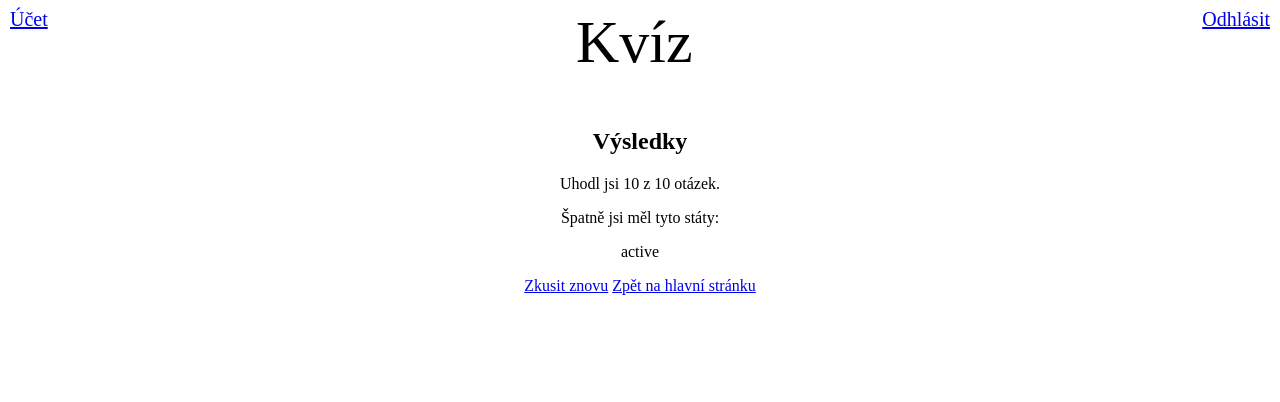
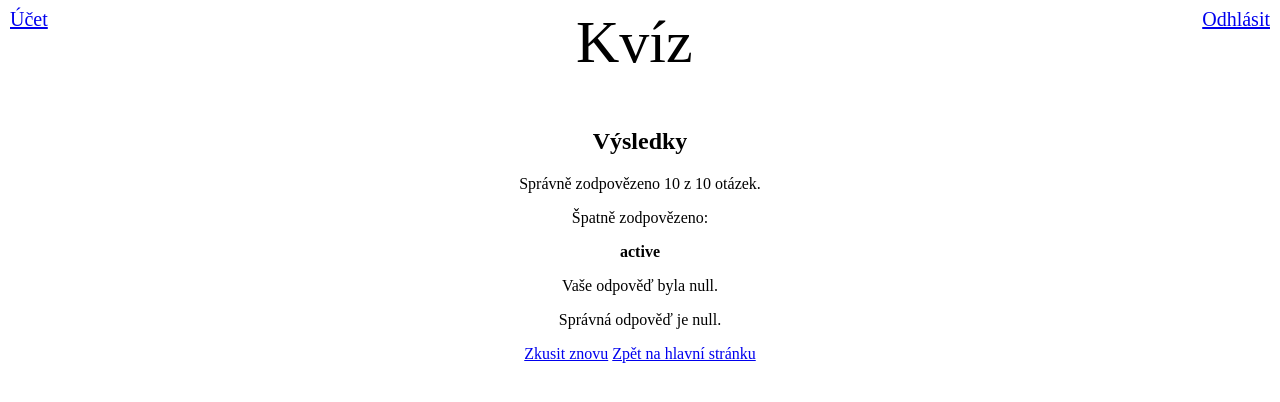
Before and after one commit to SedlacekOndrej/quiz-game-service, a Spring app: template src/main/resources/templates/results.html in a window 1280 px wide. Shown: the top 402 px of the page. Run offline with Thymeleaf, Linux system fonts and the light colour scheme; the template is opened without the code that fills it: most values are stand-ins (such as "Sample title", 1, 10 or a date in 2020); data that the repository does not hold is empty.

Commit message:
added selected and right answers to the result page

```diff
--- a/src/main/java/com/sedlacek/quiz/services/CapitalService.java
+++ b/src/main/java/com/sedlacek/quiz/services/CapitalService.java
@@ -15,6 +15,7 @@
     private Map<String, String> chosenContinent;
     private List<String> states;
     private final List<String> failedStates = new ArrayList<>();
+    private List<String> answeredCapitals;
     private long score;
     private final UserService userService;
     private final UserRepository userRepository;
@@ -33,6 +34,9 @@
         model.addAttribute("loggedUser", userService.tryGetLoginSessionUser());
         model.addAttribute("score", score);
         model.addAttribute("failedStates", failedStates);
+        model.addAttribute("chosenContinent", chosenContinent);
+        model.addAttribute("answeredCapitals", answeredCapitals);
+        model.addAttribute("states", states);
         return "results";
     }
 
@@ -99,7 +103,7 @@
     }
 
     public String postAnswers(@ModelAttribute Capital capital) {
-        List<String> answeredCapitals = capital.answeredCapitals();
+        answeredCapitals = capital.answeredCapitals();
         playTheQuiz(answeredCapitals);
         User user = userService.tryGetLoginSessionUser();
         user.addExp(score * 10);
--- a/src/main/resources/templates/results.html
+++ b/src/main/resources/templates/results.html
@@ -18,10 +18,12 @@
 
     <h2>Výsledky</h2>
 
-    <p th:text="'Uhodl jsi ' + ${score} + ' z 10 otázek.'"></p></span>
-    <p th:if="${!failedStates.isEmpty()}" th:text="'Špatně jsi měl tyto státy:'"></p></span>
+    <p th:text="'Správně zodpovězeno ' + ${score} + ' z 10 otázek.'"></p></span>
+    <p th:if="${!failedStates.isEmpty()}" th:text="'Špatně zodpovězeno:'"></p></span>
     <div th:each="state : ${failedStates}">
-        <p th:text="${state}"></p>
+        <p th:text="${state}" style="font-weight: bold"></p>
+        <p th:text="${answeredCapitals.get(states.indexOf(state)) == ''} ? 'Nebyla zvolena žádná odpověď.' : 'Vaše odpověď byla ' + ${answeredCapitals.get(states.indexOf(state))} + '.'"></p>
+        <p th:text="'Správná odpověď je ' + ${chosenContinent.get(state)} + '.'"></p>
     </div>
 
     <a href="/quiz/geography/capitals">Zkusit znovu</a></span>
```
